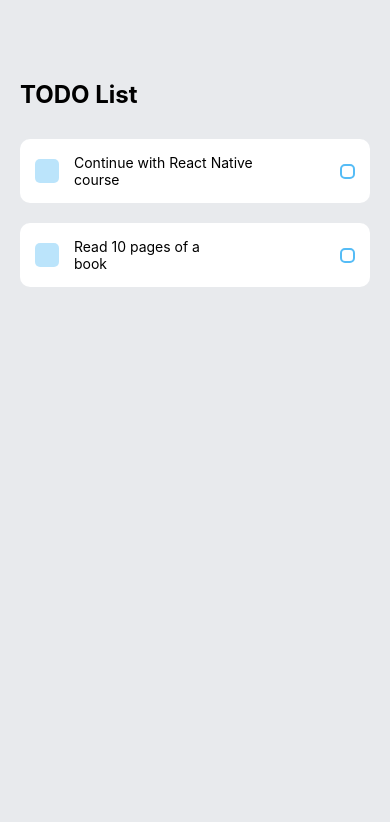
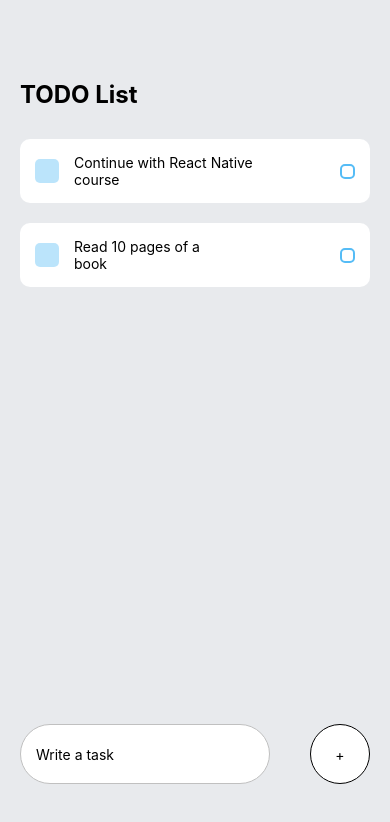
Before and after one commit to jnusan/todo-app, a React Native app: screen / in a window 390 px wide. Shown: the top 822 px of the page. Built offline with nearby package versions, Linux system fonts and the light colour scheme.

Commit message:
Function to add a task to the todo List Start the todo list with json data

```diff
--- a/App.tsx
+++ b/App.tsx
@@ -1,22 +1,46 @@
 import { StatusBar } from 'expo-status-bar';
-import { StyleSheet, Text, View } from 'react-native';
+import React, { useState, useEffect } from 'react';
+import { KeyboardAvoidingView, Platform, StyleSheet, Text, TextInput, TouchableOpacity, View } from 'react-native';
 import todoList from './data/todoList.json';
 import { Task } from './src/components/task';
+import { ITaskProp } from './src/interfaces/ITaskProp';
 
 export default function App() {
+
+  // Here I can use the useReducer instead of useState to handle the state, when it's an object
+  const [task, setTask] = useState<ITaskProp>({name: '', isDone: false});
+  const [tasks, setTasks] = useState<ITaskProp[]>(todoList);
+
+  const handleAddTask = () => {
+    setTasks([...tasks, task]);
+    setTask({name: '', isDone: false});
+  };
+
   return (
     <View style={styles.container}>
       <View style={styles.tasksWrapper}>
         <Text style={styles.sectionTitle}>TODO List</Text>
         <View style={styles.items}>
-
           {
-            todoList.map((x) => {
-              return <Task name={x.name} isDone={x.isDone}></Task>
+            tasks.map((x, i) => {
+              return <Task name={x.name} isDone={x.isDone} key={i}></Task>
             })
           }
         </View>
       </View>
+
+      {/* This input test could be a new component */}
+      <KeyboardAvoidingView
+        behavior={Platform.OS === 'ios' ? 'padding' : 'height'}
+        style={styles.writeTaskWrapper}
+      >
+        <TextInput style={styles.input} placeholder={"Write a task"} value={task.name} onChangeText={text => setTask({ name: text, isDone: false})}></TextInput>
+        <TouchableOpacity>
+          <View style={styles.addWrapper}>
+            <Text style={styles.addText} onPress={() => handleAddTask()}>+</Text>
+          </View>
+        </TouchableOpacity>
+      </KeyboardAvoidingView>
     </View>
   );
 }
@@ -36,5 +60,34 @@ const styles = StyleSheet.create({
   },
   items: {
     marginTop: 30
+  },
+  writeTaskWrapper: {
+    position: 'absolute',
+    bottom: 60,
+    width: '100%',
+    flexDirection: 'row',
+    justifyContent: 'space-around',
+    aligItems: 'center'
+  },
+  input: {
+    paddingVertical: 15,
+    paddingHorizontal: 15,
+    backgroundColor: '#FFF',
+    borderRadius: 60,
+    borderColor: '#C0C0C0',
+    borderWidth: 1,
+    width: 250
+  },
+  addWrapper: {
+    width: 60,
+    height: 60,
+    backgroundColor: '#FFF',
+    borderRadius: 60,
+    justifyContent: 'center',
+    alignItems: 'center',
+    borderWidth: 1,
+  },
+  addText: {
+
   }
 });
```
